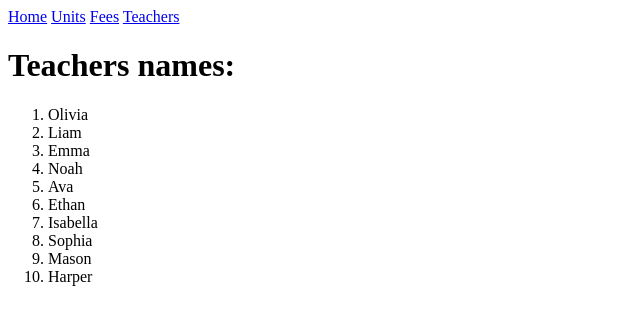
After one commit to Collins331/Django-Intro, a Django app: page /teachers/ in a window 1280 px wide. The commit adds this page. Shown: the top 325 px of the page, without its empty margins (0-640 px from the left). Run offline with Django 4.2, Linux system fonts and the light colour scheme.

Commit message:
final update

```diff
--- a/School/students/templates/layout.html
+++ b/School/students/templates/layout.html
@@ -11,6 +11,7 @@
     <a href="/">Home</a>
     <a href="/units">Units</a>
     <a href="/fees">Fees</a>
+    <a href="/teachers">Teachers</a>
 
     {% block body %}
 
--- /dev/null
+++ b/School/teachers/templates/teach.html
@@ -0,0 +1,17 @@
+{% extends 'layout.html' %}
+
+    {% block body %}
+<h1>Teachers names:</h1>
+<ol>
+    <li>Olivia</li>
+    <li>Liam</li>
+    <li>Emma</li>
+    <li>Noah</li>
+    <li>Ava</li>
+    <li>Ethan</li>
+    <li>Isabella</li>
+    <li>Sophia</li>
+    <li>Mason</li>
+    <li>Harper</li>
+</ol>
+    {% endblock %}
--- a/School/teachers/urls.py
+++ b/School/teachers/urls.py
@@ -3,5 +3,5 @@ from django.urls import path
 from . import views
 
 urlpatterns =[
-
+    path("", views.teach)
 ]
--- a/School/teachers/views.py
+++ b/School/teachers/views.py
@@ -1,3 +1,5 @@
 from django.shortcuts import render
 
 # Create your views here.
+def teach(request):
+    return render(request, 'teach.html')
```
Also changed, not shown: School/students/templates/fees.html (+13 -1 lines), School/students/templates/home.html (+7 -0 lines).
